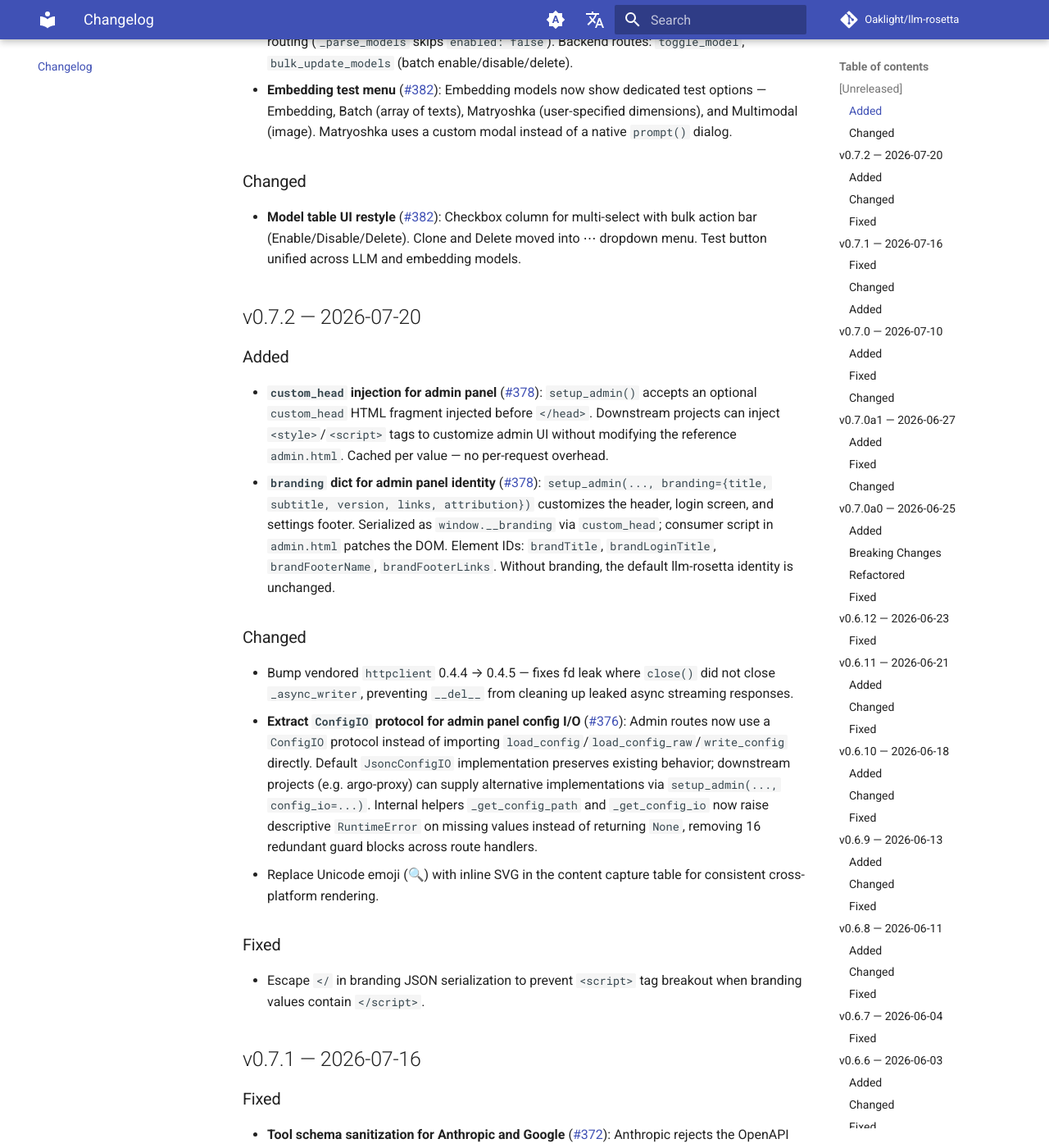
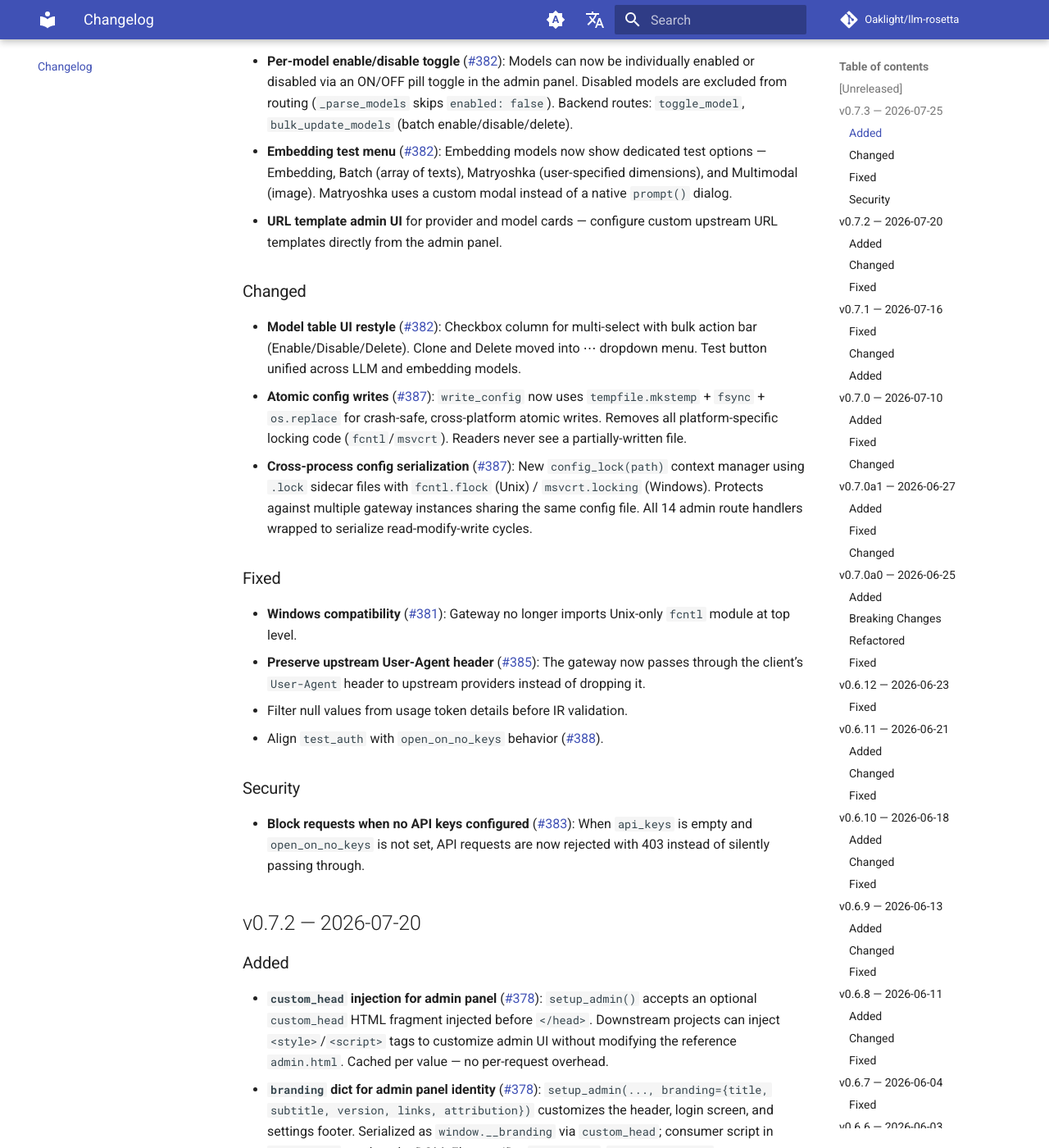
Before and after one commit to Oaklight/llm-rosetta, an MkDocs documentation site: the page built from docs/changelog.md, in a window 1280 px wide and 1400 px high, scrolled down 429 px. Shown: the whole window at 82% size. Built offline with MkDocs 1.6.1 and Material for MkDocs 9.7.7, drawn with Linux system fonts in a browser that asks for light colours; comment, search, counter and statistics services are not loaded.

Commit message:
docs: changelog for v0.7.3

```diff
--- a/docs/changelog.md
+++ b/docs/changelog.md
@@ -8,14 +8,30 @@ All notable changes to LLM-Rosetta are documented here. This project follows [Ke
 
 ## [Unreleased]
 
+## v0.7.3 — 2026-07-25
+
 ### Added
 
 - **Per-model enable/disable toggle** ([#382](https://github.com/Oaklight/llm-rosetta/pull/382)): Models can now be individually enabled or disabled via an ON/OFF pill toggle in the admin panel. Disabled models are excluded from routing (`_parse_models` skips `enabled: false`). Backend routes: `toggle_model`, `bulk_update_models` (batch enable/disable/delete).
 - **Embedding test menu** ([#382](https://github.com/Oaklight/llm-rosetta/pull/382)): Embedding models now show dedicated test options — Embedding, Batch (array of texts), Matryoshka (user-specified dimensions), and Multimodal (image). Matryoshka uses a custom modal instead of a native `prompt()` dialog.
+- **URL template admin UI** for provider and model cards — configure custom upstream URL templates directly from the admin panel.
 
 ### Changed
 
 - **Model table UI restyle** ([#382](https://github.com/Oaklight/llm-rosetta/pull/382)): Checkbox column for multi-select with bulk action bar (Enable/Disable/Delete). Clone and Delete moved into ⋯ dropdown menu. Test button unified across LLM and embedding models.
+- **Atomic config writes** ([#387](https://github.com/Oaklight/llm-rosetta/pull/387)): `write_config` now uses `tempfile.mkstemp` + `fsync` + `os.replace` for crash-safe, cross-platform atomic writes. Removes all platform-specific locking code (`fcntl`/`msvcrt`). Readers never see a partially-written file.
+- **Cross-process config serialization** ([#387](https://github.com/Oaklight/llm-rosetta/pull/387)): New `config_lock(path)` context manager using `.lock` sidecar files with `fcntl.flock` (Unix) / `msvcrt.locking` (Windows). Protects against multiple gateway instances sharing the same config file. All 14 admin route handlers wrapped to serialize read-modify-write cycles.
+
+### Fixed
+
+- **Windows compatibility** ([#381](https://github.com/Oaklight/llm-rosetta/pull/381)): Gateway no longer imports Unix-only `fcntl` module at top level.
+- **Preserve upstream User-Agent header** ([#385](https://github.com/Oaklight/llm-rosetta/pull/385)): The gateway now passes through the client’s `User-Agent` header to upstream providers instead of dropping it.
+- Filter null values from usage token details before IR validation.
+- Align `test_auth` with `open_on_no_keys` behavior ([#388](https://github.com/Oaklight/llm-rosetta/pull/388)).
+
+### Security
+
+- **Block requests when no API keys configured** ([#383](https://github.com/Oaklight/llm-rosetta/pull/383)): When `api_keys` is empty and `open_on_no_keys` is not set, API requests are now rejected with 403 instead of silently passing through.
 
 ## v0.7.2 — 2026-07-20
 
```
